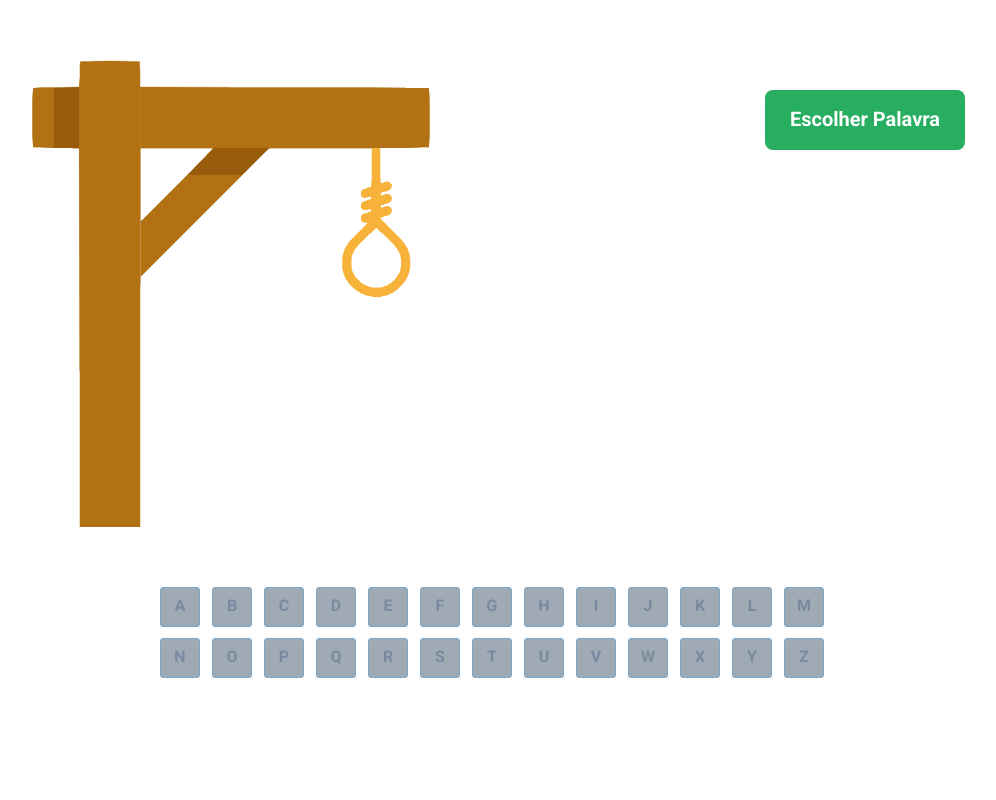
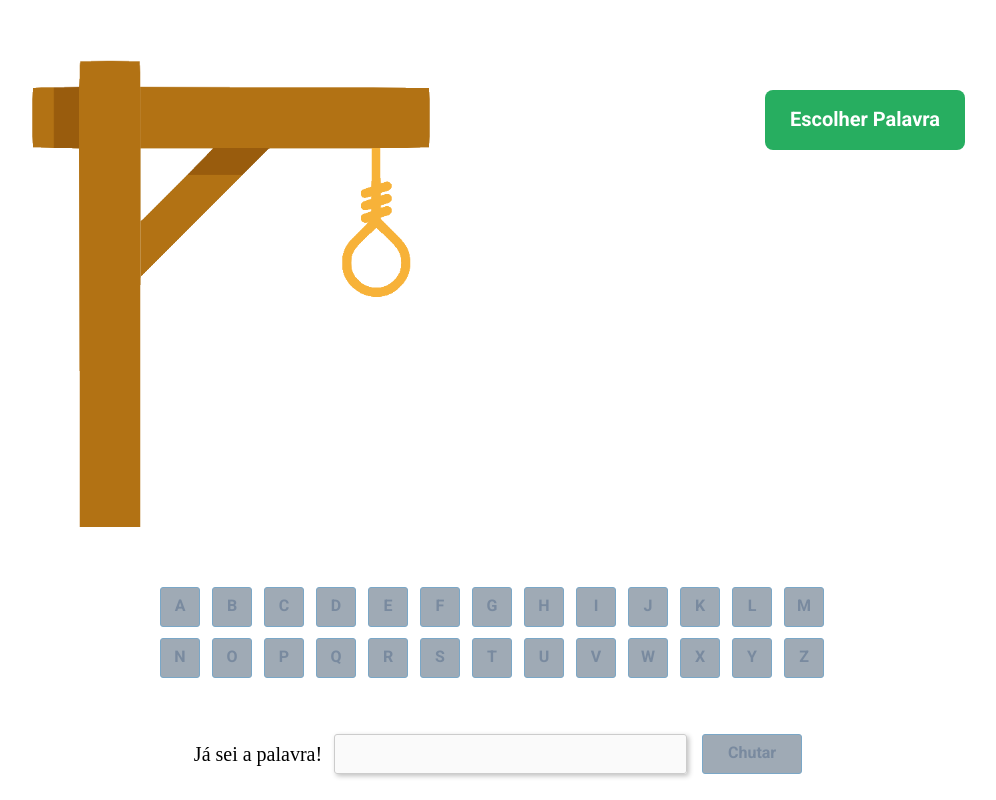
Before and after one commit to 422UR4H/JogoDaForca, a React (Create React App) app: page / in a window 1280 px wide. Shown: the whole page, without its empty margins (142-1138 px from the left). Built offline with nearby package versions, Linux system fonts and the light colour scheme.

Commit message:
componente Chute e suas funcionalidades implementadas

```diff
--- a/src/App.js
+++ b/src/App.js
@@ -1,5 +1,6 @@
 import { useState } from 'react';
 import Jogo from './components/Jogo/Jogo';
+import Chute from './components/Chute/Chute';
 import Letras from './components/Letras/Letras';
 import fimDeJogo from './scripts/fimDeJogo';
 import forca0 from './assets/images/forca0.png';
@@ -13,10 +14,11 @@ import forca6 from './assets/images/forca6.png';
 
 function App() {
   const [erros, setErros] = useState(0);
-  const [cor, setCor] = useState("");
+  const [cor, setCor] = useState('');
   const [palavraOculta, setPalavraOculta] = useState('');
   const [botoesLetras, setBotoesLetras] = useState([]);
   const [arrayPalavra, setArrayPalavra] = useState(['']);
+  const [jogoIniciado, setJogoIniciado] = useState(false);
   const forca = [forca0, forca1, forca2, forca3, forca4, forca5, forca6];
 
 
@@ -26,7 +28,7 @@ function App() {
     }
     setErros(erros + 1);
     if (erros >= 5) {
-      fimDeJogo(false, setCor, setBotoesLetras, setPalavraOculta);
+      fimDeJogo(false, setCor, setBotoesLetras, setPalavraOculta, setJogoIniciado);
     }
   }
 
@@ -39,6 +41,7 @@ function App() {
         palavraOculta={palavraOculta}
         setPalavraOculta={setPalavraOculta}
         setArrayPalavra={setArrayPalavra}
+        setJogoIniciado={setJogoIniciado}
         setErros={setErros}
       />
       <Letras botoesLetras={botoesLetras}
@@ -48,8 +51,12 @@ function App() {
         setPalavraOculta={setPalavraOculta}
         arrayPalavra={arrayPalavra}
         setArrayPalavra={setArrayPalavra}
+        setJogoIniciado={setJogoIniciado}
         cor={cor}
         setCor={setCor}
+      />
+      <Chute jogoIniciado={jogoIniciado}
+        setJogoIniciado={setJogoIniciado}
       />
     </div>
   );
--- /dev/null
+++ b/src/components/Chute/Chute.jsx
@@ -0,0 +1,24 @@
+import "./style.css";
+import { useState } from "react";
+import palavras from "../../palavras";
+import fimDeJogo from "../../scripts/fimDeJogo";
+
+export default function Chute({ jogoIniciado, setJogoIniciado }) {
+    const [valor, setValor] = useState('');
+
+    function chutar() {
+        // if (palavras[0] === valor) {
+        //     fimDeJogo(true);
+        // } else {
+        //     fimDeJogo(false);
+        // }
+    }
+
+    return (
+        <div className="chute">
+            <p>Já sei a palavra!</p>
+            <input disabled={!jogoIniciado} type="text" data-test="guess-input" />
+            <button disabled={!jogoIniciado} data-test="guess-button" onClick={chutar}>Chutar</button>
+        </div>
+    );
+}
--- /dev/null
+++ b/src/components/Chute/style.css
@@ -0,0 +1,42 @@
+div.chute {
+    margin-top: 56px;
+
+    display: flex;
+    align-items: center;
+    justify-content: center;
+}
+
+.chute p {
+    font-size: 20px;
+    font-weight: 400;
+}
+
+.chute input {
+    height: 40px;
+    width: 353px;
+    margin: 0 12px;
+
+    border: 1px solid #CCCCCC;
+    border-radius: 3px;
+    box-shadow: 2px 2px 5px rgba(0, 0, 0, 0.25);
+}
+
+.chute button {
+    color: #39739D;
+    font-size: 16px;
+    font-weight: 700;
+    line-height: 18.75px;
+
+    background-color: #E1ECF4;
+    width: 100px;
+    height: 40px;
+    margin-left: 3px;
+
+    border: 1px solid #7AA7C7;
+    border-radius: 3px;
+}
+
+button:disabled {
+    background-color: #9FAAB5;
+    color: #798A9F;
+}
--- a/src/components/Jogo/Jogo.jsx
+++ b/src/components/Jogo/Jogo.jsx
@@ -5,13 +5,14 @@ import comparator from '../../scripts/comparator';
 import './style.css';
 
 
-export default function Jogo({ src, alt, setCor, setBotoesLetras, palavraOculta, setPalavraOculta, setArrayPalavra, setErros }) {
+export default function Jogo({ src, alt, setCor, setBotoesLetras, palavraOculta, setPalavraOculta, setArrayPalavra, setJogoIniciado, setErros }) {
     function iniciarJogo() {
         palavras.sort(comparator);
         const novoArrayPalavra = palavras[0].split('').map(() => '_');
         setArrayPalavra(novoArrayPalavra);
         setPalavraOculta(<Palavra arrayPalavra={novoArrayPalavra} cor={""} />);
         setBotoesLetras([...alfabeto]);
+        setJogoIniciado(true);
         setCor("");
         setErros(0);
     }
--- a/src/components/Letras/Letra.jsx
+++ b/src/components/Letras/Letra.jsx
@@ -3,7 +3,7 @@ import palavras from "../../palavras";
 import Palavra from "../Palavra/Palavra";
 import fimDeJogo from "../../scripts/fimDeJogo";
 
-export default function Letra({ letra, cor, setCor, botoesLetras, setBotoesLetras, incrementaErros, setPalavraOculta, arrayPalavra, setArrayPalavra }) {
+export default function Letra({ letra, cor, setCor, botoesLetras, setBotoesLetras, incrementaErros, setPalavraOculta, arrayPalavra, setArrayPalavra, setJogoIniciado }) {
     function onPlay() {
         // desabilitando botão clicado
         setBotoesLetras(botoesLetras.filter((l) => l !== letra));
@@ -21,7 +21,7 @@ export default function Letra({ letra, cor, setCor, botoesLetras, setBotoesLetra
 
             let novaCor = cor;
             if (!novaArrayPalavra.includes('_')) {
-                fimDeJogo(true, setCor, setBotoesLetras, setPalavraOculta);
+                fimDeJogo(true, setCor, setBotoesLetras, setPalavraOculta, setJogoIniciado);
                 novaCor = "verde";
             }
 
@@ -31,8 +31,9 @@ export default function Letra({ letra, cor, setCor, botoesLetras, setBotoesLetra
         }
     }
 
-    return (botoesLetras.includes(letra) ?
-        <button data-test="letter" onClick={onPlay} className="letra">{letra.toUpperCase()}</button> :
-        <button disabled data-test="letter" onClick={onPlay} className="letra">{letra.toUpperCase()}</button>
+    return (
+        <button disabled={!botoesLetras.includes(letra)} data-test="letter" onClick={onPlay} className="letra">
+            {letra.toUpperCase()}
+        </button>
     );
 }
--- a/src/components/Letras/Letras.jsx
+++ b/src/components/Letras/Letras.jsx
@@ -3,7 +3,7 @@ import "./style.css";
 import alfabeto from "../../scripts/alfabeto"
 
 
-export default function Letras({ botoesLetras, setBotoesLetras, incrementaErros, setPalavraOculta, arrayPalavra, setArrayPalavra, cor, setCor }) {
+export default function Letras({ botoesLetras, setBotoesLetras, incrementaErros, setPalavraOculta, arrayPalavra, setArrayPalavra, setJogoIniciado, cor, setCor }) {
     return (
         <div className="letras">
             {alfabeto.map((letra) =>
@@ -17,6 +17,7 @@ export default function Letras({ botoesLetras, setBotoesLetras, incrementaErros,
                     setPalavraOculta={setPalavraOculta}
                     arrayPalavra={arrayPalavra}
                     setArrayPalavra={setArrayPalavra}
+                    setJogoIniciado={setJogoIniciado}
                 />
             )}
         </div>
--- a/src/components/Letras/style.css
+++ b/src/components/Letras/style.css
@@ -26,6 +26,4 @@ div.letras {
 
     display: flex;
     flex-wrap: wrap;
-    /* align-items: space-evenly; */
-    /* justify-content: space-between; */
 }
--- a/src/scripts/fimDeJogo.js
+++ b/src/scripts/fimDeJogo.js
@@ -1,7 +1,7 @@
 import palavras from "../palavras";
 import Palavra from "../components/Palavra/Palavra";
 
-export default function fimDeJogo(vitoria, setCor, setBotoesLetras, setPalavraOculta) {
+export default function fimDeJogo(vitoria, setCor, setBotoesLetras, setPalavraOculta, setJogoIniciado) {
     setBotoesLetras([]);
 
     let cor;
@@ -10,6 +10,7 @@ export default function fimDeJogo(vitoria, setCor, setBotoesLetras, setPalavraOc
     } else {
         cor = "vermelho";
     }
+    setJogoIniciado(false);
     setCor(cor);
 
     setPalavraOculta(<Palavra arrayPalavra={palavras[0].split('')} cor={cor} />);
```
